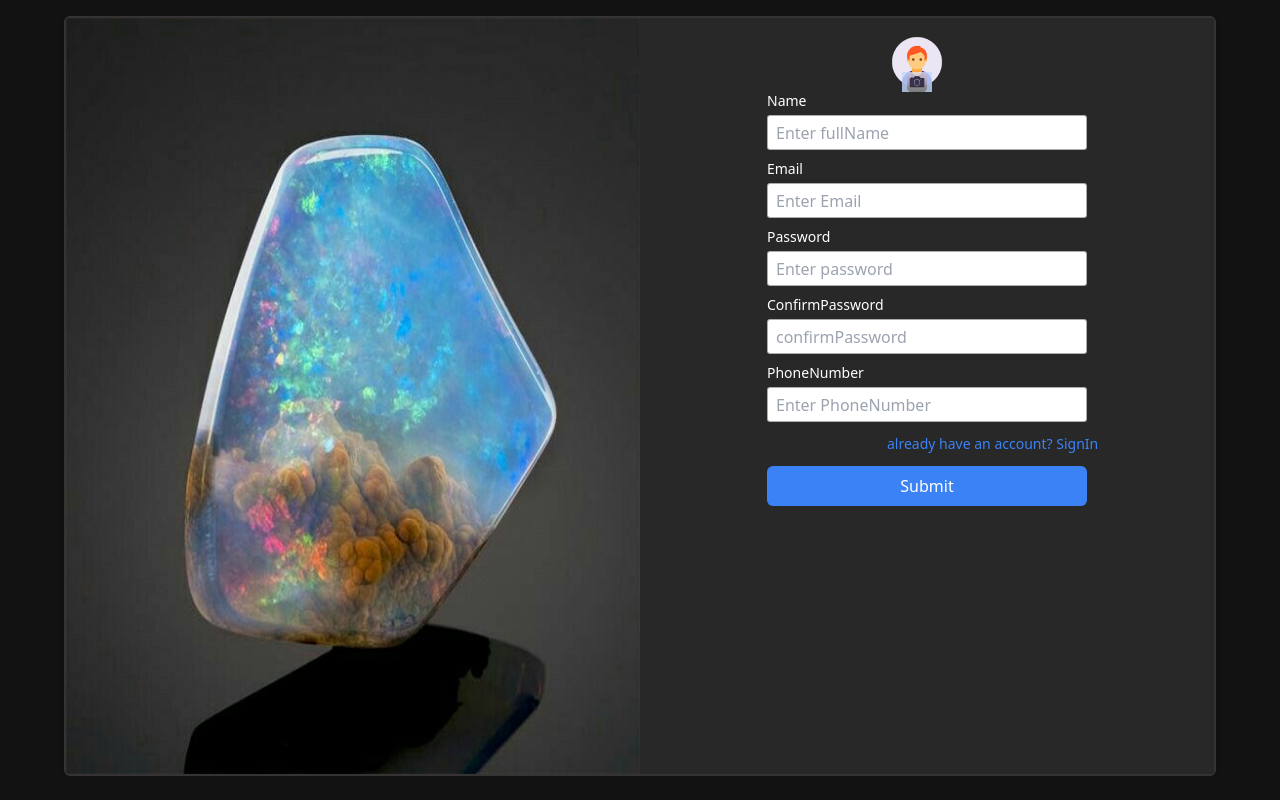
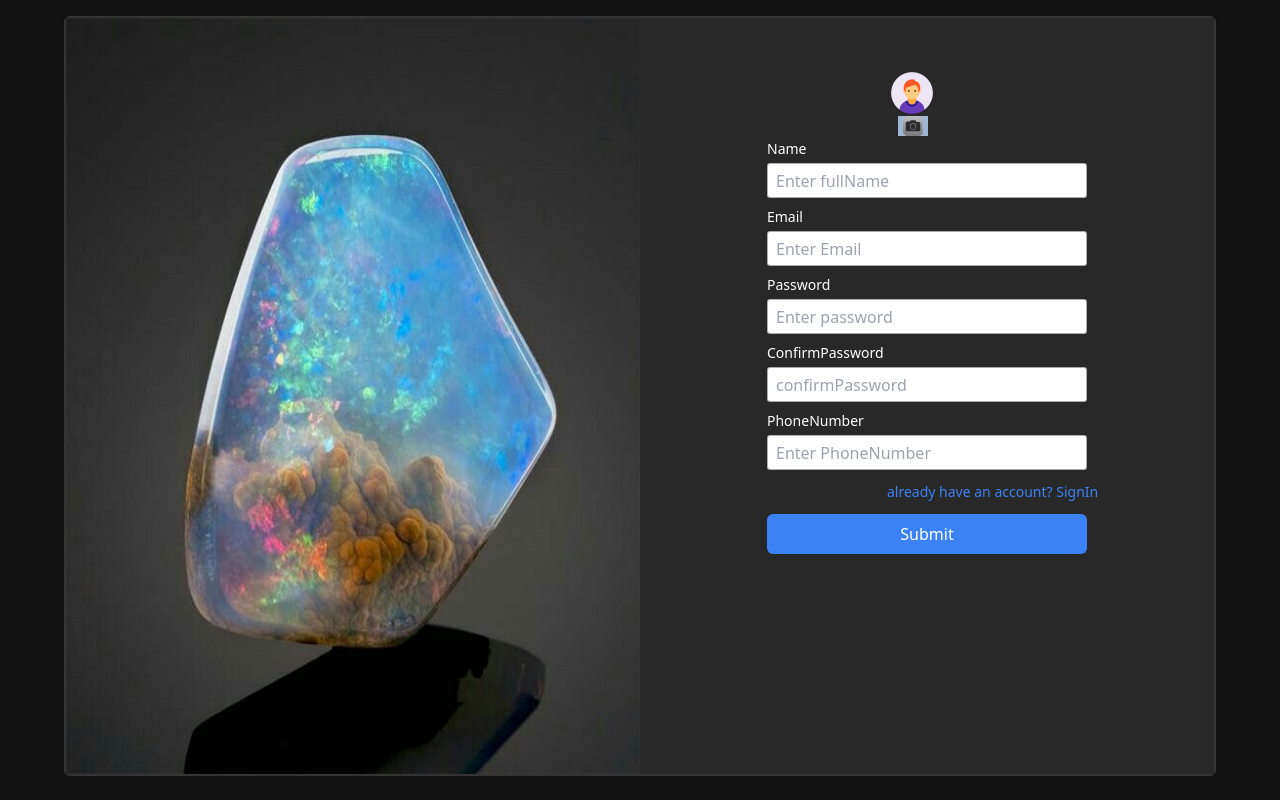
Before and after one commit to AbdurehmanNAMOEL/frontend, a React (Create React App) app: page /signup in a window 1280 px wide. Built offline with nearby package versions, Linux system fonts and the light colour scheme.

Commit message:
signup page updated

```diff
--- a/src/pages/SignUp.jsx
+++ b/src/pages/SignUp.jsx
@@ -44,28 +44,27 @@ const SignUp = () => {
     <div className='w-[90%] h-[95vh] mt-4 shadow-md rounded-md border-2 border-[#968f8f44]'>
       <div className='w-full h-full flex flex-col md:flex-row'>
       <img src={Stone} alt ='' className='h-[250px] md:w-[50%] md:h-auto bg-[#15f1a8] flex flex-col'/>
-      <div className='md:w-[50%]  h-auto flex justify-center bg-[#292828]'>
-       <form onSubmit={onSubmit} className='w-[400px] mt-4 h-[95%] items-center flex flex-col '>
-       <div className='h-[60px] w-full flex justify-center items-center'>
-       <div className='text-xl text-[#121212c9] -mt-2'>
+      <div className='md:w-[50%]  h-full flex justify-center bg-[#292828]'>
+       <div className='text-xl md:-mt-[100px] text-[#121212c9] -mt-[150px] h-[80px] absolute'>
         <div className='w-[80px] h-[80px] mt-[150px]'>
-            <img src={User} alt=""  className='w-[60px] h-[60px]'/>
+            <img src={User} alt=""  className='w-[50px] h-[50px]'/>
         </div>
-      <div className='w-[80%] h-[50px] -mt-5  opacity-80 flex flex-col  z-20  cursor-pointer mb-24'>
-        <img src={Camera} alt="" className='w-[30px] h-[20px] ml-[15px] -mt-5 cursor-pointer bg-blue-200'/>
-        <div className='absolute w-[30px] -mt-4 opacity-0 cursor-pointer'>
+      <div className='w-[80%] absolute -mt-8 -ml-[4px] opacity-80 flex flex-col  z-20  cursor-pointer '>
+        <img src={Camera} alt="" className='w-[30px] h-[20px] ml-[15px]  cursor-pointer bg-blue-200'/>
+        <div className='absolute w-[30px] h-[20px]  opacity-0 cursor-pointer'>
         <FileBase64
         type="file"
         multiple={false}
         onDone={({base64})=>setProfileImage(base64)}
         />
-
         </div>
       </div>
-
        </div>
 
+       <form onSubmit={onSubmit} className='w-[400px] mt-4 md:mt-16 h-[95%] items-center flex flex-col '>
+       <div className='h-[60px] w-full flex justify-center items-center'>
        </div>
+
 
        <InputField
        type='text'
```
